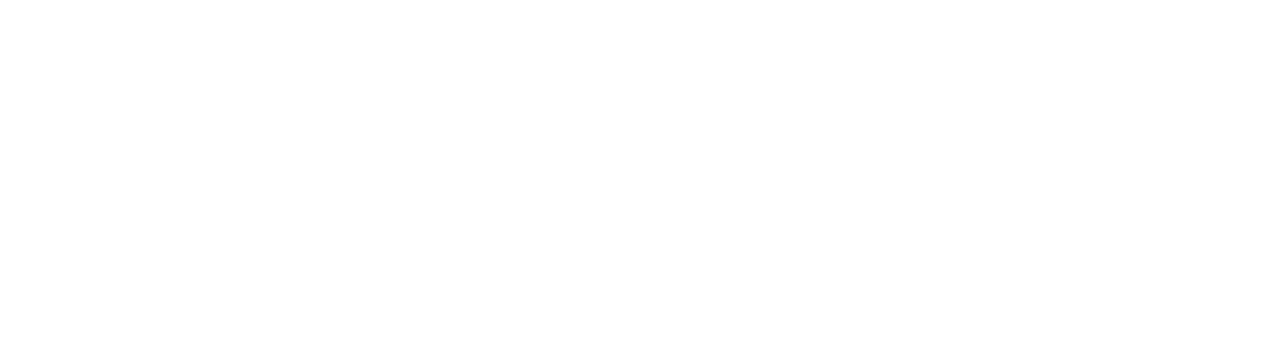
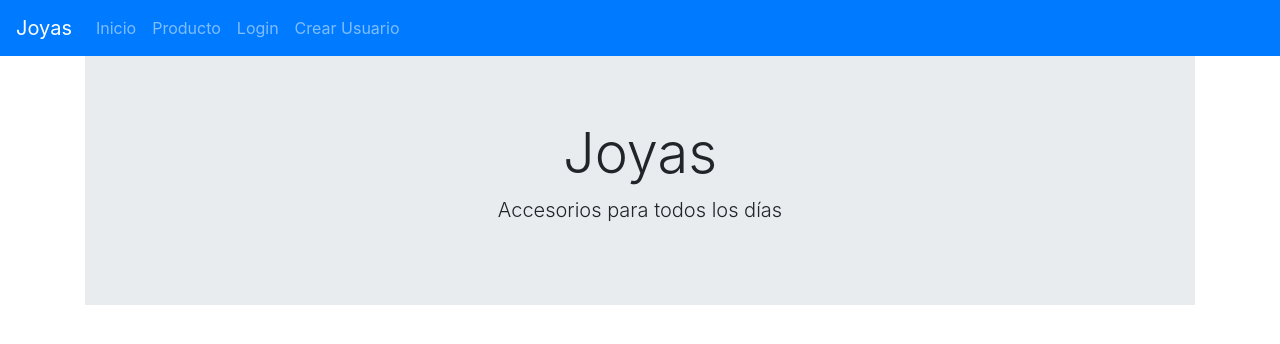
Before and after one commit to GraMoreno/proyecto1, an Angular app in the folder cliente/proyjoyas/: page / in a window 1280 px wide. Shown: the top 344 px of the page. Built offline with nearby package versions, Linux system fonts and the light colour scheme.

Commit message:
cambios en app component html

```diff
--- a/cliente/proyjoyas/src/app/app.component.html
+++ b/cliente/proyjoyas/src/app/app.component.html
@@ -1,4 +1,4 @@
-<nav class="navbar navbar-expand-lg navbar-light bg-light">
+<nav class="navbar navbar-expand-md  navbar-dark bg-primary" style="background-color: #007294;">
     <a class="navbar-brand" href="#">Joyas</a>
     <button class="navbar-toggler" type="button" data-toggle="collapse" data-target="#navbarNav" aria-controls="navbarNav" aria-expanded="false" aria-label="Toggle navigation">
       <span class="navbar-toggler-icon"></span>
@@ -8,7 +8,9 @@
         <li class="nav-item " >
           <a class="nav-link" routerLink="Inicio" routerLinkActive="active" > Inicio </a>
         </li>
-
+        <li class="nav-item " >
+          <a class="nav-link" routerLink="productos" routerLinkActive="active" > Producto </a>
+        </li>
         <li class="nav-item" *ngIf="!logged">
             <a class="nav-link" routerLink="login" routerLinkActive="active">Login</a>
         </li>
@@ -27,7 +29,7 @@
       </ul>
     </div>
   </nav>
-  <!--
+ <!--
 <div class="container" style="text-align:center">
     <app-home></app-home>
  </div>
@@ -38,12 +40,11 @@
 
 
 
-
+<!--
   <select [(ngModel)]="categoria">
-    <option *ngFor="let categoria of categorias"
+   <option *ngFor="let categoria of categorias"
     [value]="categoria.id">
       {{ categoria.nombre }}
-    </option>
+   </option>
   </select>
-
-</ul>
+-->
```
